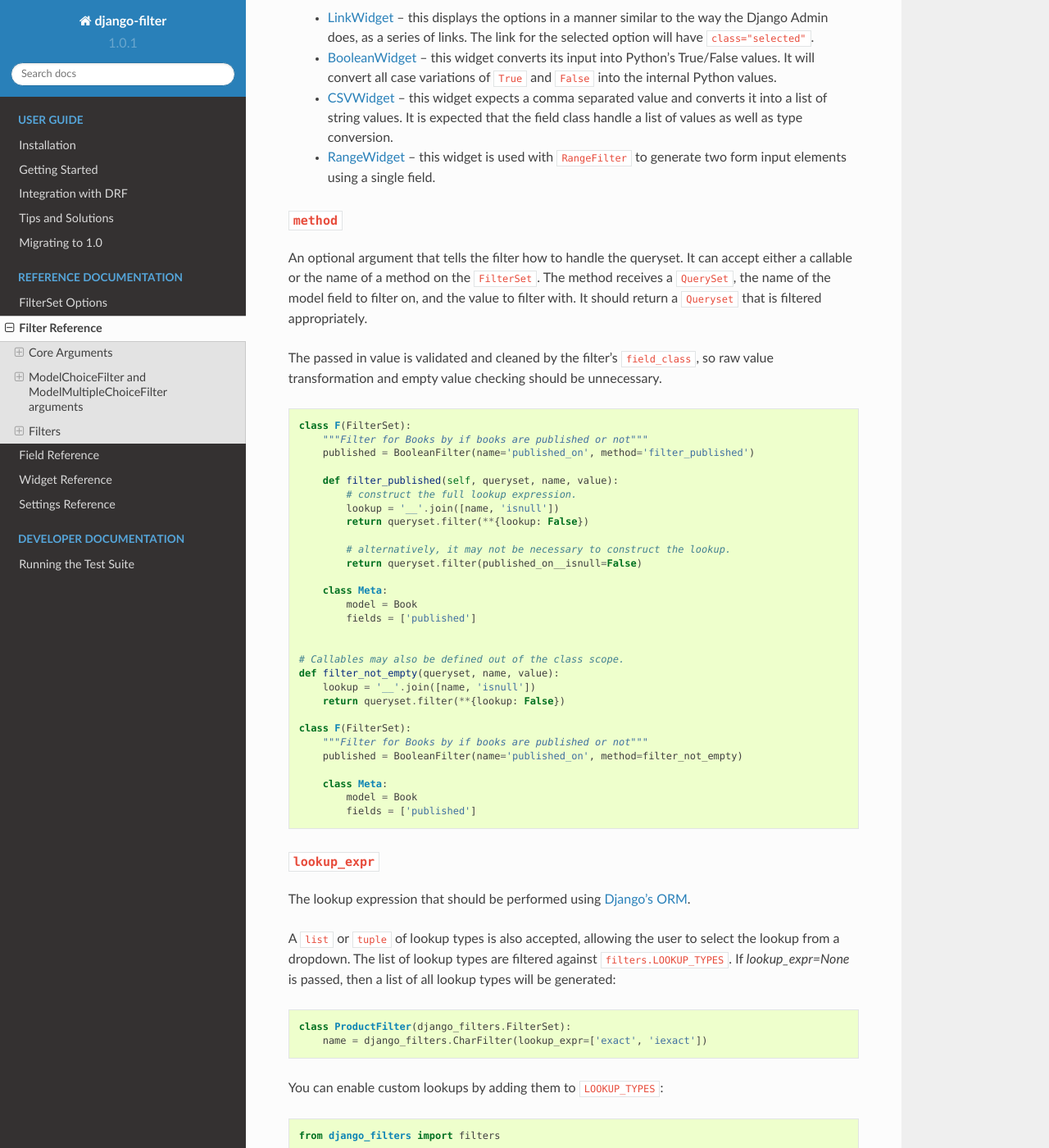
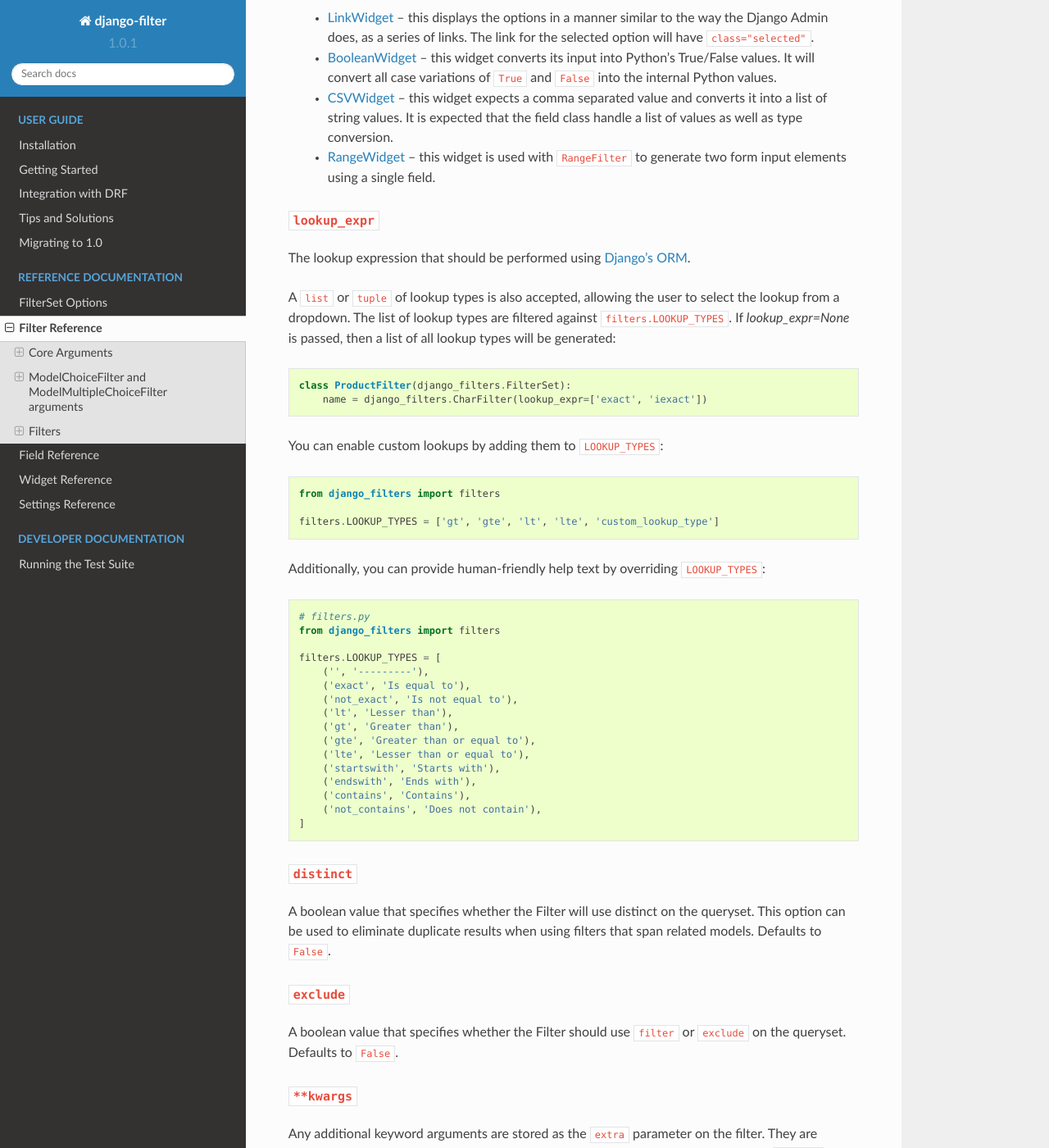
Before and after one commit to carltongibson/django-filter, a Sphinx documentation site: the page built from docs/ref/filters.txt, in a window 1280 px wide and 1400 px high, scrolled down 745 px. Shown: the whole window at 82% size. Built offline with Sphinx 7.4.7 and the Read the Docs theme 2.0.0, drawn with Linux system fonts in a browser that asks for light colours.

Commit message:
Remove documentation for `method` argument
The `method` kwarg has no effect on filter behavior; its documentation appears to have no relation to current implementation.

```diff
--- a/docs/ref/filters.txt
+++ b/docs/ref/filters.txt
@@ -45,52 +45,6 @@ additional ones that django-filter provides which may be useful:
       the field class handle a list of values as well as type conversion.
     * :ref:`RangeWidget <range-widget>` -- this widget is used with ``RangeFilter``
       to generate two form input elements using a single field.
-
-.. _filter-method:
-
-``method``
-~~~~~~~~~~
-
-An optional argument that tells the filter how to handle the queryset. It can
-accept either a callable or the name of a method on the ``FilterSet``. The
-method receives a ``QuerySet``, the name of the model field to filter on, and
-the value to filter with. It should return a ``Queryset`` that is filtered
-appropriately.
-
-The passed in value is validated and cleaned by the filter's ``field_class``,
-so raw value transformation and empty value checking should be unnecessary.
-
-.. code-block:: python
-
-    class F(FilterSet):
-        """Filter for Books by if books are published or not"""
-        published = BooleanFilter(name='published_on', method='filter_published')
-
-        def filter_published(self, queryset, name, value):
-            # construct the full lookup expression.
-            lookup = '__'.join([name, 'isnull'])
-            return queryset.filter(**{lookup: False})
-
-            # alternatively, it may not be necessary to construct the lookup.
-            return queryset.filter(published_on__isnull=False)
-
-        class Meta:
-            model = Book
-            fields = ['published']
-
-
-    # Callables may also be defined out of the class scope.
-    def filter_not_empty(queryset, name, value):
-        lookup = '__'.join([name, 'isnull'])
-        return queryset.filter(**{lookup: False})
-
-    class F(FilterSet):
-        """Filter for Books by if books are published or not"""
-        published = BooleanFilter(name='published_on', method=filter_not_empty)
-
-        class Meta:
-            model = Book
-            fields = ['published']
 
 ``lookup_expr``
 ~~~~~~~~~~~~~~~
```
